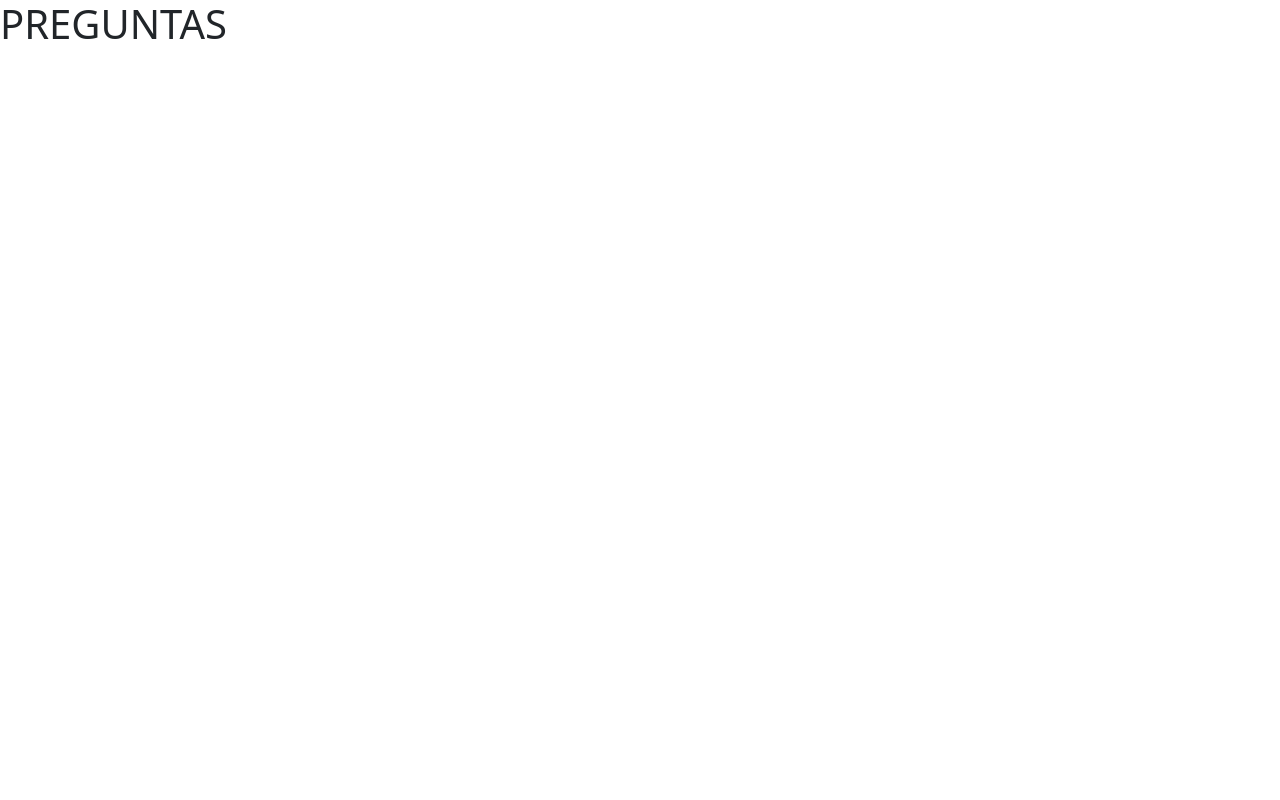
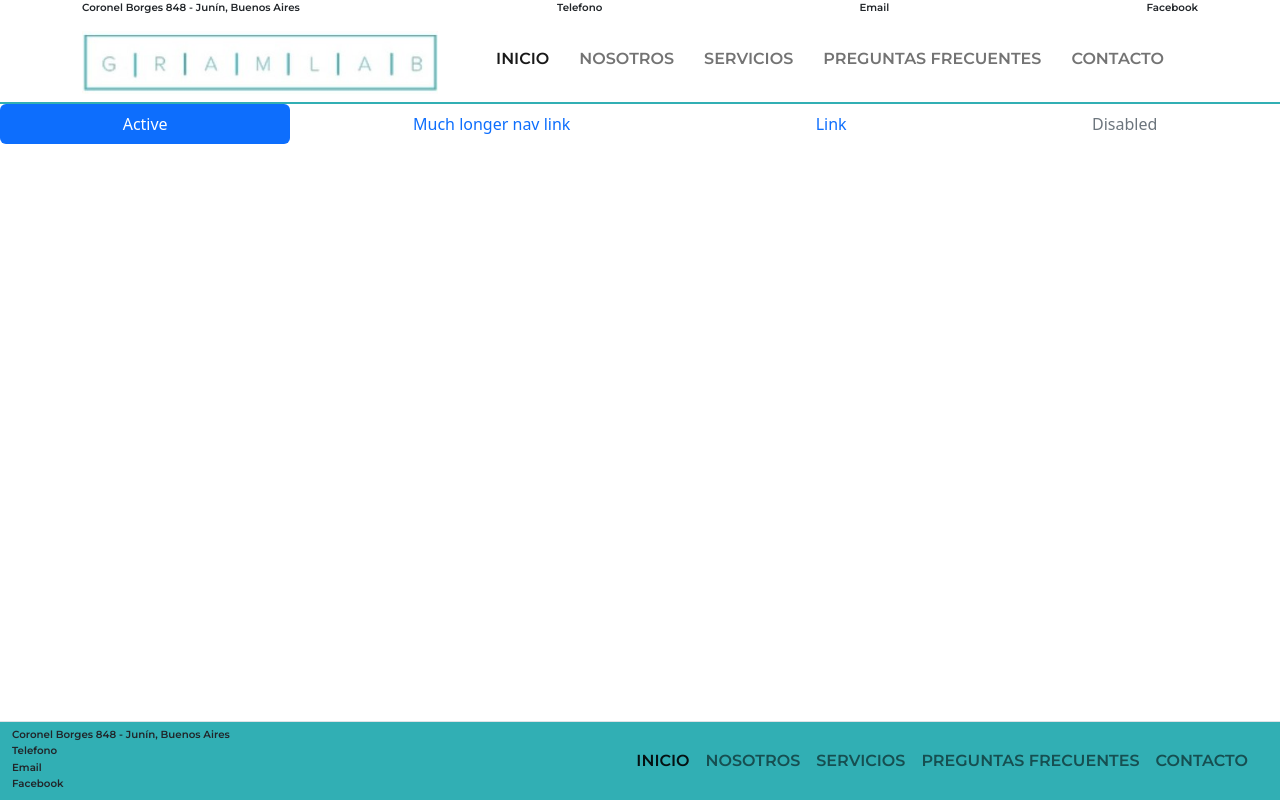
Before and after one commit to VictoriaBalbi/Maquetando-con-Bootstrap, a plain HTML site: page pages/preguntas-frec.html in a window 1280 px wide. Drawn offline with nearby package versions, Linux system fonts and the light colour scheme.

Commit message:
04.Estructura-Preguntas

```diff
--- a/pages/preguntas-frec.html
+++ b/pages/preguntas-frec.html
@@ -3,13 +3,96 @@
   <head>
     <meta charset="utf-8">
     <meta name="viewport" content="width=device-width, initial-scale=1">
-    <title>Bootstrap demo</title>
+    <title>Preguntas frecuentes</title>
+    <!-- Conexion al servidor donde estan los estilos CSS de Bootstrap  -->
     <link href="https://cdn.jsdelivr.net/npm/bootstrap@5.2.0-beta1/dist/css/bootstrap.min.css" rel="stylesheet" integrity="sha384-0evHe/X+R7YkIZDRvuzKMRqM+OrBnVFBL6DOitfPri4tjfHxaWutUpFmBp4vmVor" crossorigin="anonymous">
+
+    <!-- link a mi CSS -->
+    <link rel="stylesheet" href="../styles.css">
+
   </head>
   <body>
-    <h1>PREGUNTAS</h1>
+    <header class="position-sticky top-0 bg-blanco" style="z-index:3;">
+      <div class="container" >
+          <div class="row">
+              <div class="col d-flex flex-row justify-content-between" style="font-size: 0.8vw;" >
+                  <p>Coronel Borges 848 - Junín, Buenos Aires</p>
+                  <p>Telefono</p>
+                  <p>Email</p>
+                  <p>Facebook</p>
+              </div>
+          </div>
+      </div>
+
+      <div class="container bg-blanco pb-2">
+          <div class="row">
+              <div class="col-4">
+                  <img class="img-fluid" src="../multimedia/logo2.jpeg" alt="logo">
+              </div>
+
+              <div class="col-8 ">
+                  <nav class="navbar navbar-expand-lg ">
+                      <div class="container-fluid" >
+                          <div class="navbar-nav d-flex justify-content-evenly " style="width:100%;">
+                            <a class="nav-link active" aria-current="page" href="../index.html">INICIO</a>
+                            <a class="nav-link" href="../index.html#nosotros">NOSOTROS</a>
+                            <a class="nav-link" href="servicios.html">SERVICIOS</a>
+                            <a class="nav-link" href="preguntas-frec.html">PREGUNTAS FRECUENTES</a>
+                            <a class="nav-link" href="../index.html#contacto">CONTACTO</a>
+                          </div>
+                      </div>
+                  </nav>
+              </div>
+          </div>
+      </div>
+
+    </header>
+
+    <section>
+      <ul class="nav nav-pills nav-fill">
+        <li class="nav-item">
+          <a class="nav-link active" aria-current="page" href="#">Active</a>
+        </li>
+        <li class="nav-item">
+          <a class="nav-link" href="#">Much longer nav link</a>
+        </li>
+        <li class="nav-item">
+          <a class="nav-link" href="#">Link</a>
+        </li>
+        <li class="nav-item">
+          <a class="nav-link disabled">Disabled</a>
+        </li>
+      </ul>
+    </section>
 
 
+
+    <footer class="position-absolute bottom-0">
+        <div class="container-fluid bg-blanco border-top bg-verde">
+            <div class="row">
+                <div class="col-4 info-footer" style="font-size: 0.8vw;">
+                    <p>Coronel Borges 848 - Junín, Buenos Aires</p>
+                    <p>Telefono</p>
+                    <p>Email</p>
+                    <p>Facebook</p>
+                </div>
+
+                <div class="col-8 d-flex align-items-center d-flex justify-content-end">
+                    <nav class="navbar navbar-expand-lg">
+                        <div class="container-fluid d-flex justify-content-end" >
+                            <div class="navbar-nav ">
+                              <a class="nav-link active" aria-current="page" href="../index.html">INICIO</a>
+                              <a class="nav-link" href="../index.html#nosotros">NOSOTROS</a>
+                              <a class="nav-link" href="servicios.html">SERVICIOS</a>
+                              <a class="nav-link" href="preguntas-frec.html">PREGUNTAS FRECUENTES</a>
+                              <a class="nav-link" href="../index.html#contacto">CONTACTO</a>
+                            </div>
+                        </div>
+                    </nav>
+                </div>
+            </div>
+        </div>
+    </footer>
 
 
 
--- a/styles.css
+++ b/styles.css
@@ -1,6 +1,10 @@
 /* fuente monserrat (font-family: 'Montserrat', sans-serif;) */
 @import url('https://fonts.googleapis.com/css2?family=Montserrat:wght@600&display=swap');
 
+
+*{
+    scroll-behavior: smooth;
+}
 .bg-blanco{
     background-color: white;
 }
@@ -8,6 +12,11 @@
     background-color: #31AFB4;
 }
 
+html {
+    /* para referenciar el position del footer */
+    min-height: 100%;
+    position: relative;
+}
 
 .imagen-inicio h1{
     color: white;
@@ -30,5 +39,12 @@
 
 header, footer {
     font-family: 'Montserrat', sans-serif;
+    width: 100%;
+}
+header{
+    border-bottom: #31AFB4 2px solid;
+}
 
+#nosotros{
+    scroll-margin-top: 15vh;
 }
```
Also changed, not shown: index.html (+4 -4 lines), pages/servicios.html (+1 -1 lines).
